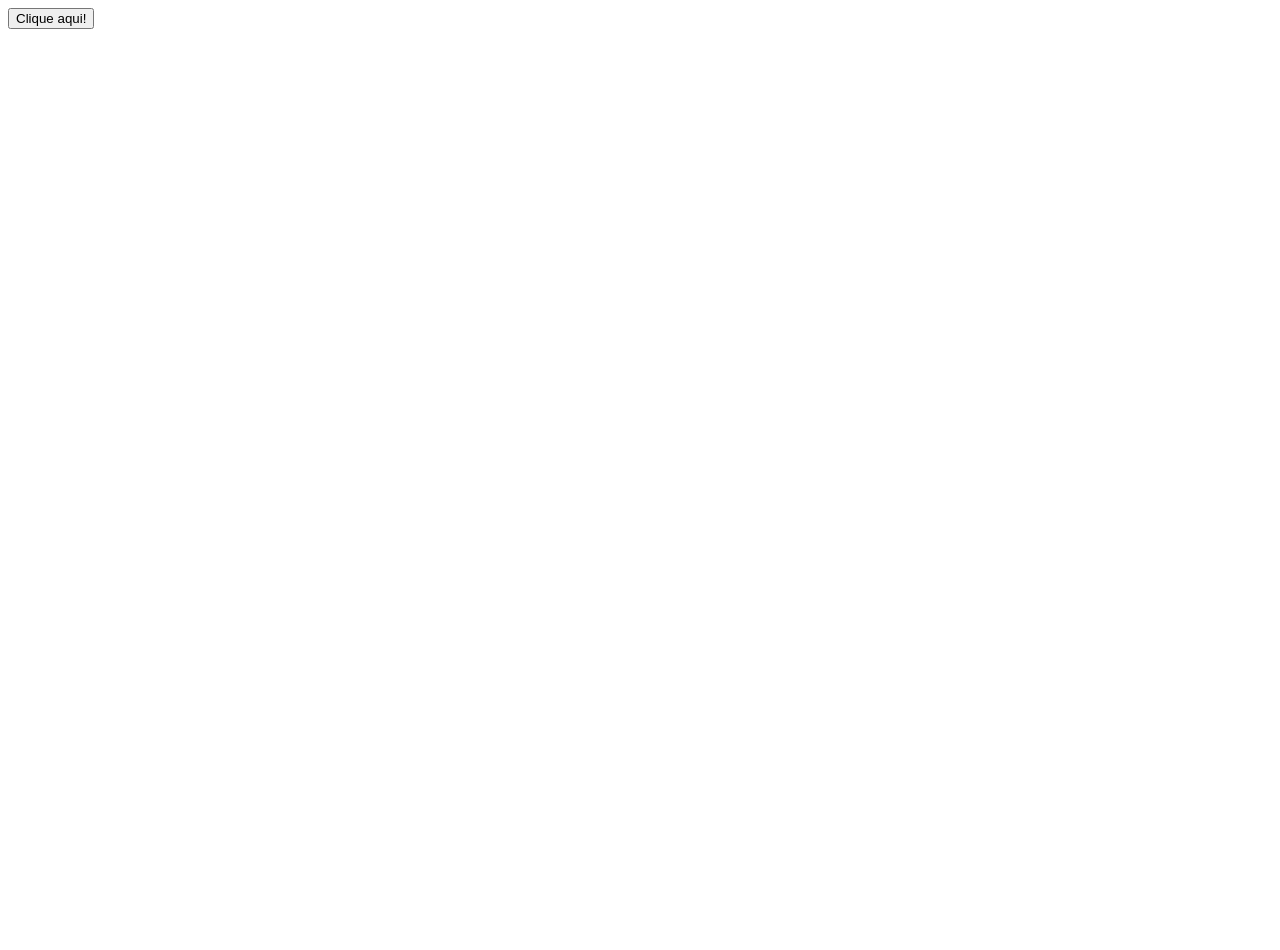
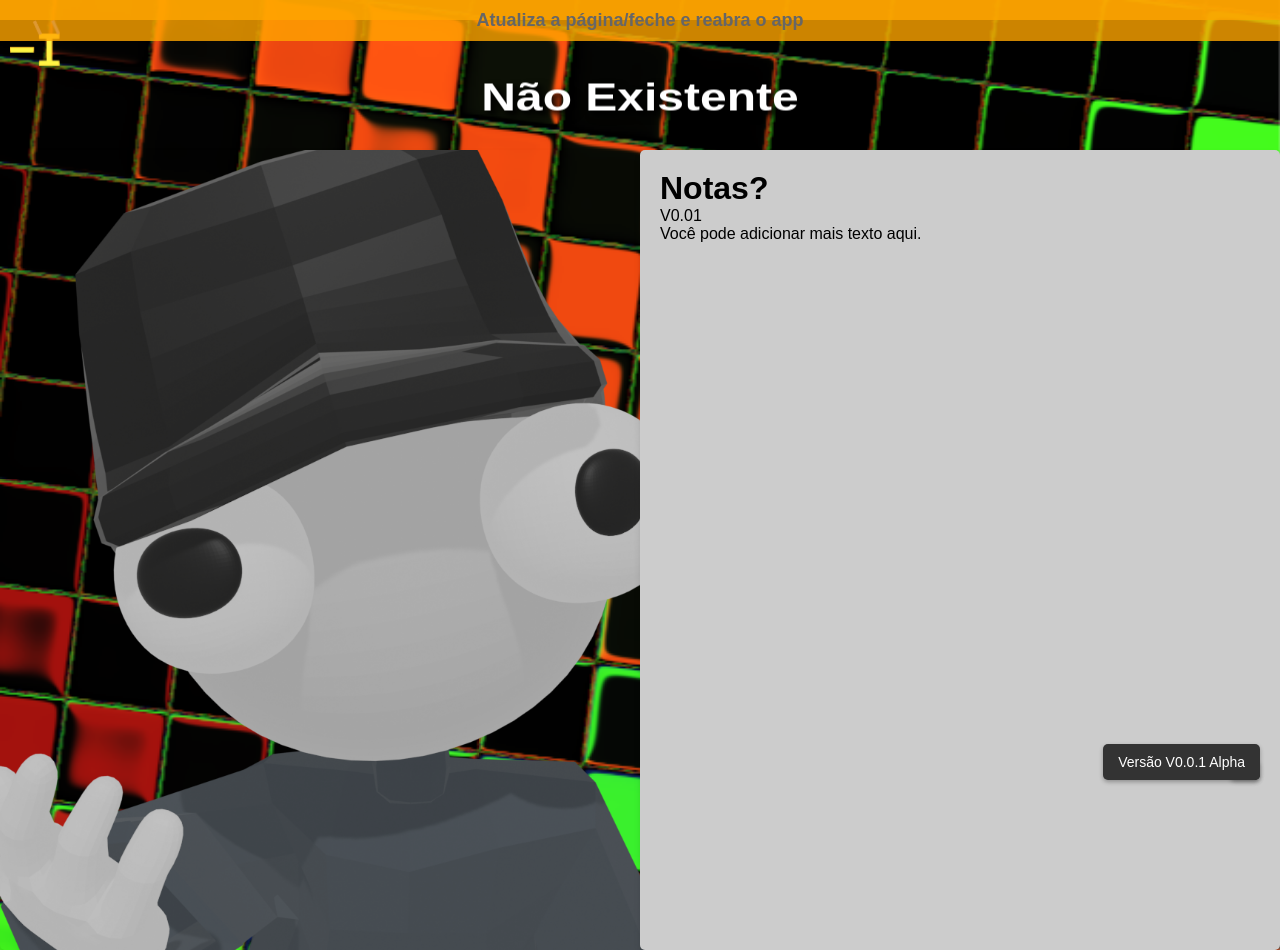
Before and after one commit to CavaloEaegit/NaoExistente-Jogo, a plain HTML site: page index.html in a window 1280 px wide. Before the commit the page ends 800 px from the top, so only its background shows below. Drawn offline with Linux system fonts and the light colour scheme.

Commit message:
NaoExistente
Atualização sobre
Dentre outros

```diff
--- a/index.html
+++ b/index.html
@@ -1,14 +1,32 @@
 <!DOCTYPE html>
-<html>
+<html lang="pt-BR">
 <head>
-    <title>Olá, Mundo!</title>
-    <script>
-        function onButtonClick() {
-            alert("Olá, Mundo!");
-        }
-    </script>
+    <meta charset="UTF-8">
+    <meta name="viewport" content="width=device-width, initial-scale=1.0">
+    <title>Um Teste</title>
+    <link rel="stylesheet" href="style.css">
 </head>
 <body>
-    <button onclick="onButtonClick()">Clique aqui!</button>
+    <header>
+        <img src="icone.png" alt="Ícone" class="icone">
+    </header>
+    <main>
+        <h1 class="titulo">Não Existente</h1>
+        <div class="imagem-grande">
+            <img src="imagem.png" alt="Imagem Grande">
+        </div>
+        <div class="texto-quadrado">
+            <h1>Notas?</h1>
+            <p>V0.01</p>
+            <p>Você pode adicionar mais texto aqui.</p>
+        </div>
+    </main>
+    <img src="Fundo.png" alt="Fundo" class="fundo">
+
+    <!-- Aqui fica o texto no canto inferior direito e a notificação de atualização -->
+    <div id="site-version"></div>
+    <div id="update-notification"></div>
+
+    <script src="script.js"></script>
 </body>
 </html>
--- /dev/null
+++ b/script.js
@@ -0,0 +1,54 @@
+document.addEventListener("scroll", () => {
+    const scrollY = window.scrollY;
+
+    // Movimento do fundo (parallax mais lento)
+    const fundo = document.querySelector(".fundo");
+    if (fundo) {
+        const offset = -scrollY * 0.3; // Ajuste o fator de parallax (0.3 para movimento mais perceptível)
+        fundo.style.transform = `translateY(${offset}px)`;
+    }
+
+    // Movimento da imagem grande (parallax mais rápido)
+    const imagemGrande = document.querySelector(".imagem-grande img");
+    if (imagemGrande) {
+        const offset = scrollY * 0.4; // Ajuste o fator de parallax (0.6 para movimento mais rápido)
+        imagemGrande.style.transform = `translateY(${offset}px)`;
+    }
+});
+
+
+document.addEventListener("DOMContentLoaded", () => {
+    // Texto no canto inferior direito
+    const versionText = document.createElement('div');
+    versionText.id = 'site-version';
+    versionText.textContent = 'Versão V0.0.1 Alpha';  // Versão atual
+    document.body.appendChild(versionText);
+
+    // Notificação de atualização
+    const notification = document.createElement('div');
+    notification.id = 'update-notification';
+    notification.textContent = 'Atualiza a página/feche e reabra o app';
+    document.body.appendChild(notification);
+
+    // URL do arquivo raw do GitHub (altere conforme necessário)
+    const githubRawUrl = '';
+
+    // Função para verificar a versão do GitHub
+    async function checkVersion() {
+        try {
+            const response = await fetch(githubRawUrl);
+            const githubVersion = await response.text();
+
+            // Versão que vem do arquivo raw no GitHub
+            if (githubVersion.trim() !== '0.0.1') {  // Comparando com a versão do site
+                // Se as versões não coincidirem, mostra a notificação
+                notification.style.display = 'block';
+            }
+        } catch (error) {
+            console.error('Erro ao verificar versão:', error);
+        }
+    }
+
+    // Verificar versão ao carregar o site
+    checkVersion();
+});
--- /dev/null
+++ b/style.css
@@ -0,0 +1,140 @@
+/* Reset básico */
+* {
+    margin: 0;
+    padding: 0;
+    box-sizing: border-box;
+}
+
+body {
+    font-family: Arial, sans-serif;
+    display: flex;
+    flex-direction: column;
+    align-items: center;
+    justify-content: flex-start;
+    min-height: 100vh; /* Altere para min-height para que o corpo ocupe toda a altura */
+    background-color: #f0f0f0;
+    overflow-x: hidden; /* Impede o scroll horizontal */
+}
+
+/* Estilo do ícone */
+header {
+    width: 100%;
+    position: fixed; /* Isso faz com que o ícone fique fixo no topo */
+    top: 0; /* Fixa o ícone no topo da página */
+    left: 0;
+    padding-top: 20px; /* Adiciona um pequeno espaço no topo para o ícone */
+    z-index: 10; /* Garante que o ícone fique acima de outros elementos */
+}
+
+.icone {
+    width: 50px;
+    height: auto;
+    position: fixed;
+    top: 20px; /* Distância do topo */
+    left: 10px; /* Distância da lateral esquerda */
+}
+
+
+
+/* Texto no canto inferior direito */
+#site-version {
+    position: fixed;
+    bottom: 20px;
+    right: 20px;
+    font-size: 14px;
+    color: #ffffff;
+    background-color: #333333;
+    padding: 10px 15px;
+    border-radius: 5px;
+    box-shadow: 0 2px 4px rgba(0, 0, 0, 0.3);
+    z-index: 10;
+}
+
+/* Notificação para atualização */
+#update-notification {
+    position: fixed;
+    top: 0;
+    left: 0;
+    width: 100%;
+    background-color: rgba(255, 165, 0, 0.8); /* Cor amarela com 80% de opacidade */
+    color: #666;
+    text-align: center;
+    font-size: 18px;
+    font-weight: bold;
+    padding: 10px 0;
+    z-index: 100; /* Garante que o aviso fique acima de outros elementos */
+}
+
+
+
+/* Estilo para o texto NaoExiste */
+.titulo {
+    font-size: 48px;
+    color: #ffffff;
+    font-weight: bold;
+    text-align: center;
+    position: absolute;
+    top: -80px;
+    width: 100%;
+    z-index: 9;
+    /* Efeito trapezoidal */
+    transform: perspective(400px) scaleY(0.8);
+    text-shadow:
+        3px 3px 5px rgba(0, 0, 0, 0.7),  /* Sombra leve */
+        6px 6px 10px rgba(0, 0, 0, 1.0);  /* Sombra mais pesada */
+}
+
+
+/* Layout principal */
+main {
+    display: flex;
+    width: 100%;
+    margin-top: 150px; /* Ajuste para começar após o ícone e título */
+    gap: 20px;
+    align-items: center;
+    justify-content: center;
+    position: relative;
+}
+
+/* Imagem grande (deve estar acima do fundo mas abaixo do título) */
+.imagem-grande img {
+    width: 800px; /* Ajuste a largura */
+    height: 800px; /* Ajuste a altura */
+    max-height: none; /* Sem limite para a altura */
+    border-radius: 5px;
+    box-shadow: 0 4px 6px rgba(0, 0, 0, 0.1);
+    position: absolute; /* Fixa a imagem na tela */
+    top: 20%; /* Ajuste conforme necessário */
+    left: 0; /* Coloca a imagem na parte esquerda */
+    z-index: 2; /* Coloca a imagem acima do fundo */
+    object-fit: cover;
+    transition: transform 0.1s linear; /* Suaviza o movimento */
+}
+
+
+/* Quadrado cinza para textos */
+.texto-quadrado {
+    background-color: #ccc;
+    padding: 20px;
+    border-radius: 5px;
+    box-shadow: 0 4px 6px rgba(0, 0, 0, 0.1);
+    position: absolute; /* Agora com position: absolute */
+    top: 0; /* Começa no topo */
+    right: 0; /* Alinhado à direita da tela */
+    width: 50vw; /* Ocupa metade da largura da tela */
+    height: 100vh; /* Ocupa toda a altura da tela */
+    z-index: 3; /* Garante que fique acima da imagem grande */
+}
+
+/* Imagem de fundo */
+.fundo {
+    position: fixed;
+    top: 0;
+    left: 0;
+    width: 100%;
+    height: 180%;
+    object-fit: cover;
+    z-index: 1; /* Coloca o fundo abaixo da imagem grande */
+    transform: translateY(0);
+    transition: transform 0.1s linear;
+}
```
Also changed, not shown: Fundo.png (added), icone.png (added), imagem.png (added), 1 other file.
